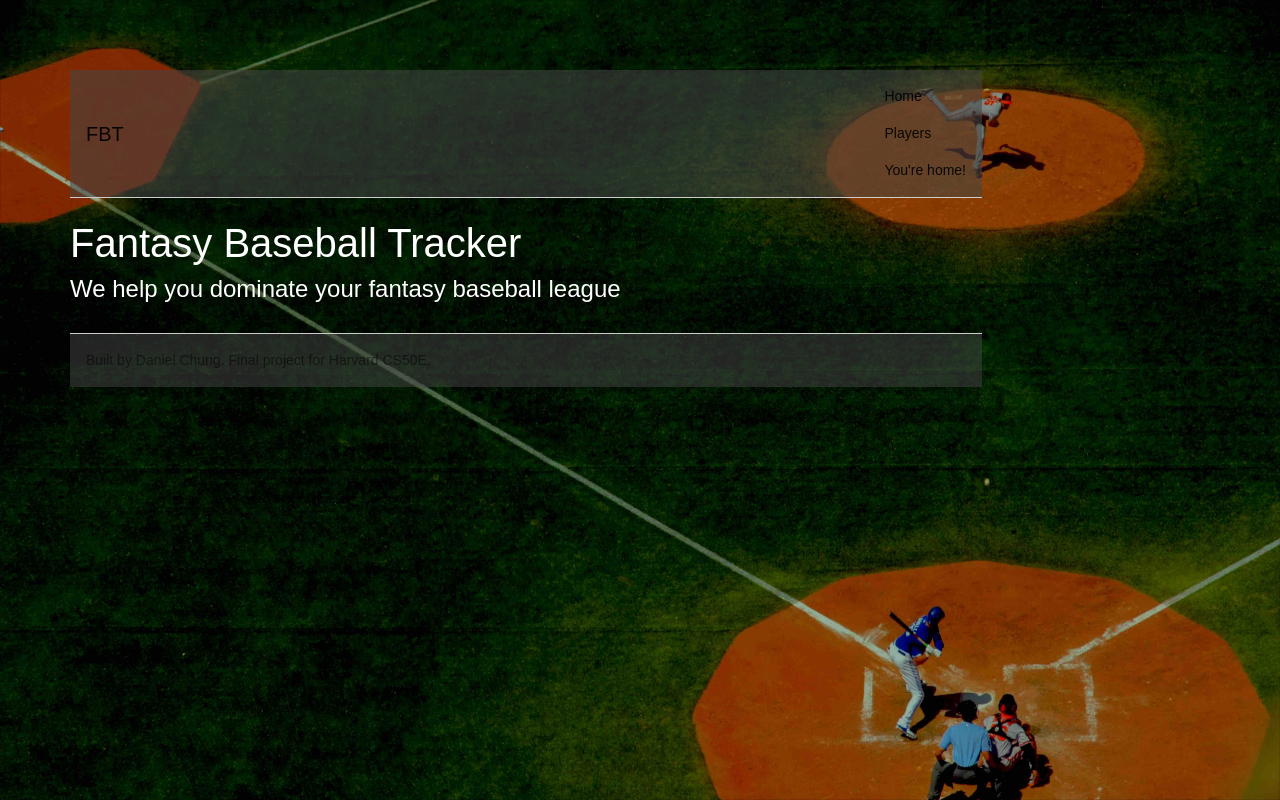
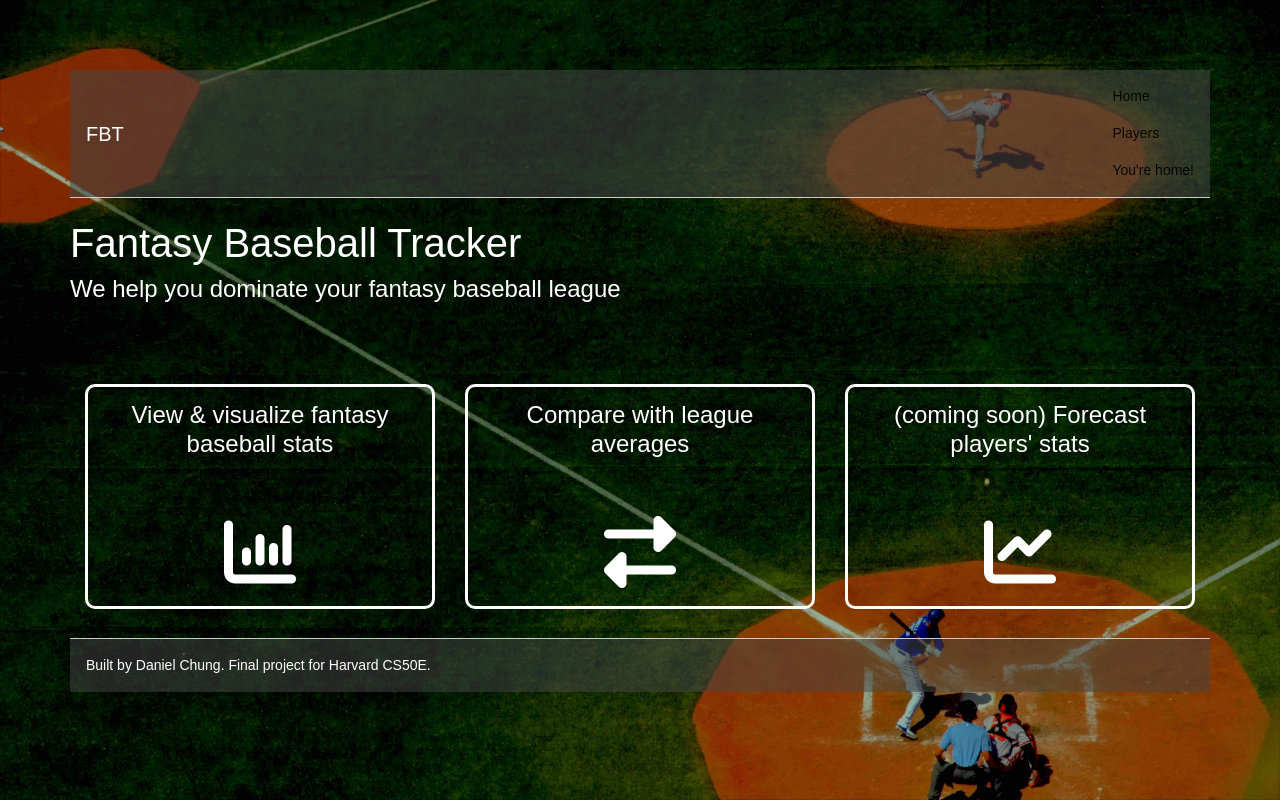
Before and after one commit to daniel-chung/dc-fantasy-tracker, a website: page public/index.html in a window 1280 px wide. Drawn offline with nearby package versions, Linux system fonts and the light colour scheme; some packages are replaced by stand-ins of ours.

Commit message:
Added feature description on the landing page

```diff
--- a/bower.json
+++ b/bower.json
@@ -7,6 +7,7 @@
     "angular-ui-router": "latest",
   	"bootstrap": "latest",
     "jquery": "latest",
-    "d3": "latest"
+    "d3": "latest",
+    "components-font-awesome": "latest"
   }
 }
--- a/public/css/main.css
+++ b/public/css/main.css
@@ -1,4 +1,12 @@
 /* /public/css/main.css */
+
+/* --------------------------------------------------------------------------
+   Shared components
+   -------------------------------------------------------------------------- */
+
+.test {
+  border: 1px solid red;
+}
 
 body {
   font-family: sans-serif;
@@ -7,7 +15,7 @@ body {
   text-align: center;
 }
 
-body.backgroundImage {
+body.landingPage {
   background-image: url("../img/background.jpeg");
   background-repeat: no-repeat;
   background-attachment: fixed;
@@ -16,7 +24,6 @@ body.backgroundImage {
 }
 
 div#main {
-  width: 80%;
   text-align: left;
 }
 
@@ -29,7 +36,6 @@ select {
   border: 1px solid #ccc;
 }
 
-
 /** Unselected button **/
 button.fbs-btn-unselected {
   background-color: #fff;
@@ -38,42 +44,88 @@ button.fbs-btn-unselected {
 }
 
 
-/** Nav bar **/
+/* --------------------------------------------------------------------------
+   Nav bar
+   -------------------------------------------------------------------------- */
 nav.fbs-navbar {
+  background-color: #5bc0de;
+  border-bottom: 1px solid #46b8da;
+}
+nav.fbs-navbar * {
+  color: #fff;
+}
+nav.navbar-light .navbar-nav > li > a:hover,
+nav.navbar-light .navbar-nav > li > a:focus {
+  background-color: #EEE;
+  color: #5bc0de;
+}
+
+/* Change formatting for landing page */
+nav.fbs-navbar.landingPage {
   background-color: rgba(70,70,70,.55);
   border-bottom: 1px solid #CCC;
 }
-
-nav.fbs-navbar * {
+nav.fbs-navbar.landingPage * {
+  color: #fff;
+}
+nav.navbar-light.landingPage .navbar-nav > li > a:hover,
+nav.navbar-light.landingPage .navbar-nav > li > a:focus {
+  background-color: rgba(204,204,204,.55);
   color: #fff;
 }
 
 
-/** Footer **/
+/* --------------------------------------------------------------------------
+   Footer
+   -------------------------------------------------------------------------- */
 div.fbs-footer {
+  background-color: white;
+  border-top: 1px solid #CCC;
+}
+div.fbs-footer * {
+  color: #777;
+}
+
+/* Change formatting for landing page */
+div.fbs-footer.landingPage {
   background-color: rgba(70,70,70,.5);
   border-top: 1px solid #CCC;
 }
-div.fbs-footer * {
+div.fbs-footer.landingPage * {
   color: #fff;
-  /*font-size: 0.9em;*/
 }
 
 
-/** Players component styles **/
+/* --------------------------------------------------------------------------
+   Landing page
+   -------------------------------------------------------------------------- */
+div.fbs-landing {
+  color: #FFF;
+}
+div.fbs-landing-container {
+  text-align: center;
+}
+div.fbs-landing-intro {
+  margin-top: 3em;
+  border: 3px solid white;
+  border-radius: 10px;
+  height:  225px;
+  padding: 14px;
+}
+
+
+/* --------------------------------------------------------------------------
+   Player select
+   -------------------------------------------------------------------------- */
 button.fbs-pgselect-btn {
   /*margin-right: 20px;*/
   margin-bottom: .25em;
 }
 
 
-/** Landing page styles **/
-div.fbs-landing {
-  color: #FFF;
-}
-
-
-/** Player styles **/
+/* --------------------------------------------------------------------------
+   Player page
+   -------------------------------------------------------------------------- */
 div.fbs-pgplayer-title * {
   display: inline-block;
 }
@@ -86,11 +138,6 @@ div.fbs-pgplayer-title a {
   vertical-align: middle;
 }
 
-
-/* For testing position
-div.fbs-pgplayer-content * {
-  border: 1px solid red;
-}*/
 div.fbs-pgplayer-content {
   display: inline-block;
   width: 800px;
@@ -110,7 +157,10 @@ div.fbs-pgplayer-chart > div {
   border: 1px solid blue;
 }
 
-/** Player chart selector **/
+
+/* --------------------------------------------------------------------------
+   Player chart selector
+   -------------------------------------------------------------------------- */
 div.fbs-pgplayerchartselect {
   margin-top: 1em;
 }
--- a/public/index.html
+++ b/public/index.html
@@ -8,10 +8,11 @@
 
   <!-- CSS -->
   <link rel="stylesheet" href="libs/bootstrap/dist/css/bootstrap.css">
+  <link rel="stylesheet" href="libs/components-font-awesome/css/font-awesome.min.css">
   <link rel="stylesheet" href="css/main.css">
 
 </head>
-<body ng-class="showBackgroundImage">
+<body ng-class="isLandingPage">
 
   <div id="main">
     <fbs-navbar></fbs-navbar>
--- a/public/ng-app/components/footer/footer.html
+++ b/public/ng-app/components/footer/footer.html
@@ -1,5 +1,6 @@
 <footer>
-  <div class="navbar navbar-full navbar-fixed-bottom navbar-light fbs-footer">
-    <span class="navbar-text">{{footerText}}</span>
+  <div class="navbar navbar-full navbar-fixed-bottom navbar-light fbs-footer"
+  ng-class="isLandingPage">
+    <span class="navbar-text pull-right">{{footerText}}</span>
   </div>
 </footer>
--- a/public/ng-app/components/navbar/navbar.html
+++ b/public/ng-app/components/navbar/navbar.html
@@ -1,4 +1,5 @@
-<nav class="navbar navbar-full navbar-fixed-top navbar-light fbs-navbar">
+<nav class="navbar navbar-full navbar-fixed-top navbar-light fbs-navbar"
+  ng-class="isLandingPage">
 
   <span class="navbar-brand">FBT</span>
 
--- a/public/ng-app/pages/pglanding/pglanding-controller.js
+++ b/public/ng-app/pages/pglanding/pglanding-controller.js
@@ -8,7 +8,7 @@ FbsPgLanding.controller('fbs.pglanding.pglandingCtrl', function(
 
   // Update the root scope
   $rootScope.navMessage = 'You\'re home!';
-  $rootScope.showBackgroundImage = 'backgroundImage';
+  $rootScope.isLandingPage = 'landingPage';
 });
 
 
--- a/public/ng-app/pages/pglanding/pglanding.html
+++ b/public/ng-app/pages/pglanding/pglanding.html
@@ -1,4 +1,40 @@
 <div class="fbs-landing">
-	<h1>Fantasy Baseball Tracker</h1>
-	<h4>We help you dominate your fantasy baseball league<h4>
+  <h1>Fantasy Baseball Tracker</h1>
+  <h4>We help you dominate your fantasy baseball league<h4>
+
+  <div class="container-fluid">
+  <div class="row">
+    <div class="col-md-4 fbs-landing-container">
+      <div class="fbs-landing-intro">
+      View &amp; visualize fantasy baseball stats
+      <br>
+      <br>
+      <br>
+      <i class="fa fa-bar-chart fa-3x" aria-hidden="true"></i>
+      </div>
+    </div>
+
+    <div class="col-md-4 fbs-landing-container">
+      <div class="fbs-landing-intro">
+      Compare with league averages
+      <br>
+      <br>
+      <br>
+      <i class="fa fa-exchange fa-3x" aria-hidden="true"></i>
+      </div>
+    </div>
+
+    <div class="col-md-4 fbs-landing-container">
+      <div class="fbs-landing-intro">
+      (coming soon) Forecast players' stats
+      <br>
+      <br>
+      <br>
+      <i class="fa fa-line-chart fa-3x" aria-hidden="true"></i>
+      </div>
+    </div>
+
+  </div>
+  </div>
+
 </div>
--- a/public/ng-app/pages/pgplayerchart/pgplayerchart-controller.js
+++ b/public/ng-app/pages/pgplayerchart/pgplayerchart-controller.js
@@ -10,7 +10,7 @@ FbsPgPlayerChart.controller('fbs.pgplayerchart.pgplayerchartCtrl', function(
 
   // Testing out root scope
   $rootScope.navMessage = 'Chart view';
-  $rootScope.showBackgroundImage = '';
+  $rootScope.isLandingPage = '';
 
   // Initialize ng-model data for the chart dropdown menu
   $scope.chartstat = 'rbi';
--- a/public/ng-app/pages/pgplayertable/pgplayertable-controller.js
+++ b/public/ng-app/pages/pgplayertable/pgplayertable-controller.js
@@ -8,7 +8,7 @@ FbsPgPlayerTable.controller('fbs.pgplayertable.pgplayertableCtrl', function(
 
   // Update the root scope
   $rootScope.navMessage = 'Tabular view';
-  $rootScope.showBackgroundImage = '';
+  $rootScope.isLandingPage = '';
 });
 
 
--- a/public/ng-app/pages/pgselect/pgselect-controller.js
+++ b/public/ng-app/pages/pgselect/pgselect-controller.js
@@ -8,7 +8,7 @@ FbsPgSelect.controller('fbs.pgselect.pgselectCtrl', function(
 
   // Update the root scope
   $rootScope.navMessage = 'Pick a player to analyze!';
-  $rootScope.showBackgroundImage = '';
+  $rootScope.isLandingPage = '';
 
   // Initialize the ng-model data for the list of available players
   $scope.players = [];
```
